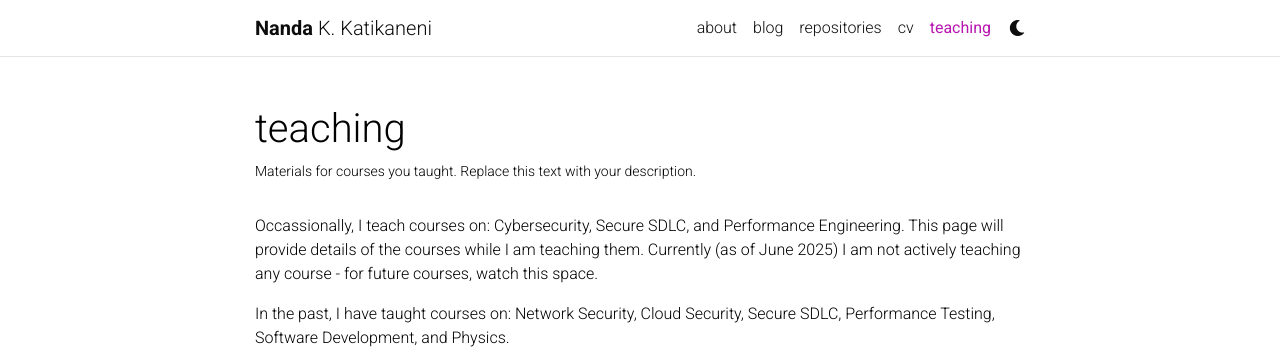
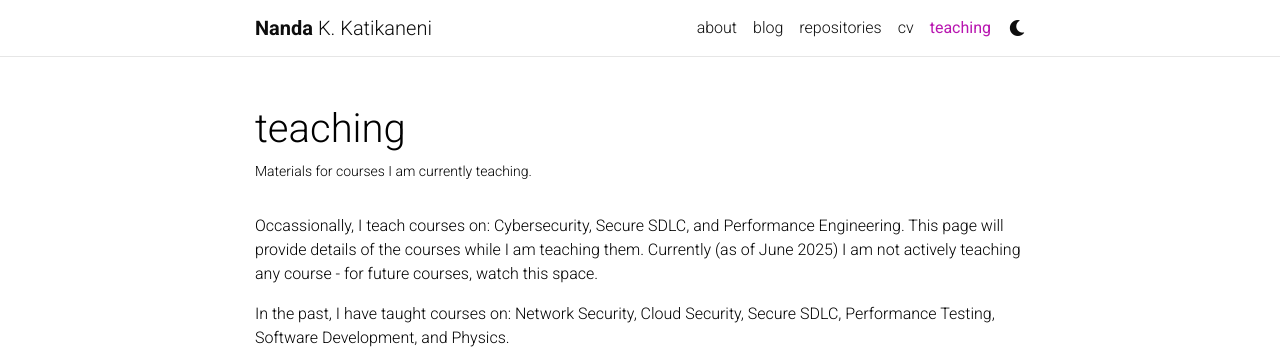
Before and after one commit to nkatikaneni/nkatikaneni.github.io, a Jekyll site: the page built from _pages/teaching.md, in a window 1280 px wide. Shown: the top 355 px of the page. Built offline with Jekyll 4.4.1, drawn with Linux system fonts in a browser that asks for light colours; comment, search, counter and statistics services are not loaded; a style sheet for code colours, icons or effects is not loaded.

Commit message:
Update teaching.md
update teaching description

```diff
--- a/_pages/teaching.md
+++ b/_pages/teaching.md
@@ -2,7 +2,7 @@
 layout: page
 permalink: /teaching/
 title: teaching
-description: Materials for courses you taught. Replace this text with your description.
+description: Materials for courses I am currently teaching.
 nav: true
 nav_order: 5
 ---
```
